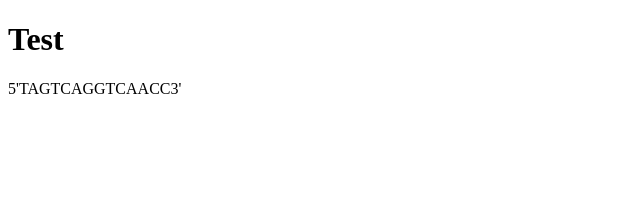
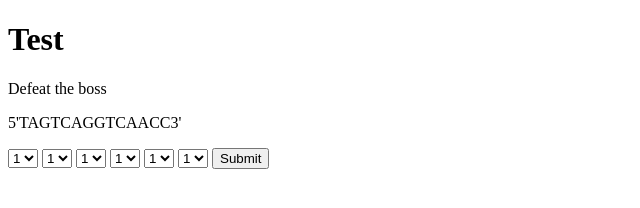
Before and after one commit to DNAreplication/DNAreplication.github.io, a plain HTML site: page index.html in a window 1280 px wide. Shown: the whole page, without its empty margins (0-640 px from the left). Drawn offline with Linux system fonts and the light colour scheme.

Commit message:
Update index.html

```diff
--- a/index.html
+++ b/index.html
@@ -6,6 +6,56 @@
 
   <body>
     <h1>Test</h1>
-    <a>5'TAGTCAGGTCAACC3'</a>
+    <a>Defeat the boss</a>
+    <p>5'TAGTCAGGTCAACC3'</p>
+		<div class="box">
+			<form>
+				<select id="A">
+					<option value="a1">1</option>
+					<option value="a2">2</option>
+					<option value="a3">3</option>
+					<option value="a4">4</option>
+				</select>
+				<select id="B">
+					<option value="b1">1</option>
+					<option value="b2">2</option>
+					<option value="b3">3</option>
+					<option value="b4">4</option>
+				</select>
+				<select id="C">
+					<option value="c1">1</option>
+					<option value="c2">2</option>
+					<option value="c3">3</option>
+					<option value="c4">4</option>
+				</select>
+				<select id="D">
+					<option value="d1">1</option>
+					<option value="d2">2</option>
+					<option value="d3">3</option>
+					<option value="d4">4</option>
+				</select>
+				<select id="E">
+					<option value="e1">1</option>
+					<option value="e2">2</option>
+					<option value="e3">3</option>
+					<option value="e4">4</option>
+				</select>
+				<select id="F">
+					<option value="f1">1</option>
+					<option value="f2">2</option>
+					<option value="f3">3</option>
+					<option value="f4">4</option>
+				</select>
+				<button type="button" onclick="openWindowOnCombination()">Submit</button>
+			</form>
+		</div>
+
+		<script>
+			function openWindowOnCombination(){
+				if(document.getElementById("A").value == "a1" && document.getElementById("B").value == "b2" && document.getElementById("C").value == "c3" && document.getElementById("D").value == "d1" && document.getElementById("E").value == "e2" && document.getElementById("F").value == "f3"){
+					var windowA = window.open("http://www.rainymood.com/watch?v=aMCRTXmqIuA", "", "width=1000, height=500");
+				}
+			}
+		</script>
   </body>
 </html>
```
